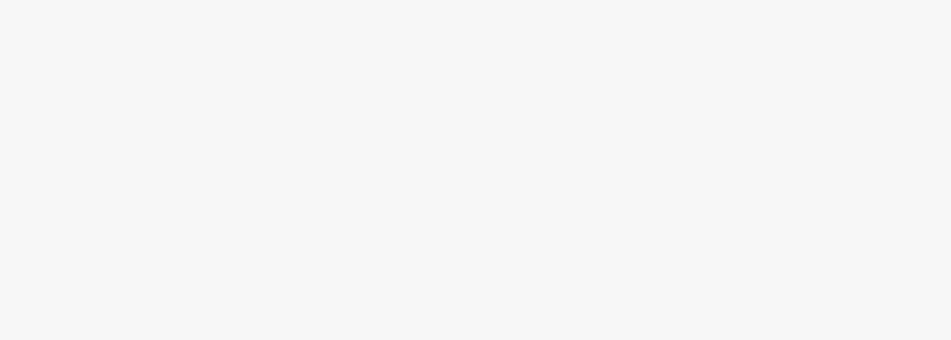
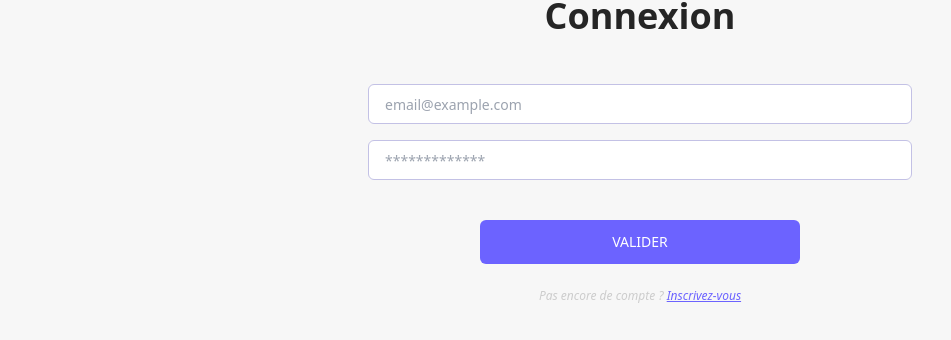
Before and after one commit to Mxlaser/projet-web, a React app in the folder frontend/: page /login in a window 1280 px wide. Before the commit this address led to /dashboard. Shown: the part 204-544 px from the top of the page, without its empty margins (0-951 px from the left). Built offline with nearby package versions, Linux system fonts and the light colour scheme; no server answers; sample sign-in values are in the browser's storage; the HTML template or start-up script is replaced by a standard one.

Commit message:
fix login and register

```diff
--- a/frontend/src/pages/LoginPage.jsx
+++ b/frontend/src/pages/LoginPage.jsx
@@ -1,23 +1,16 @@
-import { useEffect, useState } from "react";
+import { useState } from "react";
 import { Link, useNavigate } from "react-router-dom";
 import { useAuth } from "../context/AuthContext";
 import { login } from "../services/AuthService";
 
 export default function LoginPage() {
   const navigate = useNavigate();
-  const { isAuthenticated, setToken } = useAuth();
+  const { setToken } = useAuth();
 
   const [email, setEmail] = useState("");
   const [password, setPassword] = useState("");
-
   const [loading, setLoading] = useState(false);
   const [error, setError] = useState("");
-
-  useEffect(() => {
-    if (isAuthenticated) {
-      navigate("/dashboard", { replace: true });
-    }
-  }, [isAuthenticated, navigate]);
 
   async function handleSubmit(e) {
     e.preventDefault();
@@ -30,15 +23,20 @@ export default function LoginPage() {
 
     try {
       setLoading(true);
-      const data = await login(email, password); // attend { token: "..." }
-      if (!data?.token) {
-        setError("Réponse API invalide : token manquant.");
-        return;
+
+      const data = await login(email, password);
+
+      const token =
+        data.token || data.accessToken || data.access_token;
+
+      if (!token) {
+        throw new Error("Token manquant dans la réponse API");
       }
-      setToken(data.token);
+
+      setToken(token);
       navigate("/dashboard", { replace: true });
     } catch (err) {
-      setError("Connexion échouée. Vérifie tes identifiants ou l’API.");
+      setError("Connexion échouée. Vérifie tes identifiants.");
     } finally {
       setLoading(false);
     }
@@ -57,7 +55,6 @@ export default function LoginPage() {
           </span>
         </div>
 
-        {/* Titre */}
         <h1 className="text-4xl font-semibold text-[#252525] mt-6">
           Connexion
         </h1>
@@ -71,31 +68,32 @@ export default function LoginPage() {
             placeholder="email@example.com"
             value={email}
             onChange={(e) => setEmail(e.target.value)}
-            className="w-full h-10 rounded-md border border-[#c3c1e5] px-4 text-sm text-[#252525] placeholder:text-[#c3c1e5] focus:outline-none focus:border-[#6c63ff] focus:ring-2 focus:ring-[#6c63ff]/60"
+            className="w-full h-10 rounded-md border border-[#c3c1e5] px-4 text-sm focus:outline-none focus:border-[#6c63ff] focus:ring-2 focus:ring-[#6c63ff]/60"
           />
+
           <input
             type="password"
-            placeholder="********************"
+            placeholder="*************"
             value={password}
             onChange={(e) => setPassword(e.target.value)}
-            className="w-full h-10 rounded-md border border-[#c3c1e5] px-4 text-sm text-[#252525] placeholder:text-[#c3c1e5] focus:outline-none focus:border-[#6c63ff] focus:ring-2 focus:ring-[#6c63ff]/60"
+            className="w-full h-10 rounded-md border border-[#c3c1e5] px-4 text-sm focus:outline-none focus:border-[#6c63ff] focus:ring-2 focus:ring-[#6c63ff]/60"
           />
 
-          {/* ✅ message d’erreur */}
           {error && (
-            <p className="text-sm text-red-600 text-center">{error}</p>
+            <p className="text-sm text-red-600 text-center">
+              {error}
+            </p>
           )}
 
           <button
             type="submit"
             disabled={loading}
-            className="mt-6 h-11 w-full max-w-xs mx-auto rounded-md bg-[#6c63ff] text-[#f7f7f7] text-sm font-medium tracking-wide uppercase hover:bg-[#5a52e0] transition-colors disabled:opacity-60 disabled:cursor-not-allowed"
+            className="mt-6 h-11 w-full max-w-xs mx-auto rounded-md bg-[#6c63ff] text-white text-sm font-medium uppercase hover:bg-[#5a52e0] disabled:opacity-60"
           >
             {loading ? "Connexion..." : "Valider"}
           </button>
         </form>
 
-        {/* Lien d'inscription */}
         <p className="mt-6 text-center text-xs italic text-[#cccccc]">
           Pas encore de compte ?{" "}
           <Link to="/signup" className="text-[#6c63ff] underline">
--- a/frontend/src/pages/SignupPage.jsx
+++ b/frontend/src/pages/SignupPage.jsx
@@ -1,44 +1,89 @@
-import { Link } from "react-router-dom";
+import { useState } from "react";
+import { Link, useNavigate } from "react-router-dom";
+import { register } from "../services/AuthService";
 
 export default function SignupPage() {
+  const navigate = useNavigate();
+
+  const [email, setEmail] = useState("");
+  const [password, setPassword] = useState("");
+  const [loading, setLoading] = useState(false);
+  const [error, setError] = useState("");
+  const [success, setSuccess] = useState("");
+
+  async function handleSubmit(e) {
+    e.preventDefault();
+    setError("");
+    setSuccess("");
+
+    if (!email || !password) {
+      setError("Veuillez renseigner email et mot de passe.");
+      return;
+    }
+
+    try {
+      setLoading(true);
+
+      // Ton backend est censé être sur /api/auth/register
+      await register({ email, password });
+
+      setSuccess("Compte créé. Redirection vers la connexion...");
+      setTimeout(() => navigate("/login", { replace: true }), 600);
+    } catch (err) {
+      // Affiche un message simple + utile
+      const msg =
+        err?.response?.data?.message ||
+        err?.response?.data?.error ||
+        "Inscription échouée. Vérifie si l'email existe déjà.";
+      setError(typeof msg === "string" ? msg : "Inscription échouée.");
+    } finally {
+      setLoading(false);
+    }
+  }
+
   return (
     <div className="min-h-screen bg-[#f7f7f7] flex flex-col items-center justify-start">
-      {/* Logo */}
       <div className="mt-16 flex flex-col items-center gap-4">
         <div className="bg-[#6c63ff] text-white w-24 h-24 flex items-center justify-center relative overflow-hidden">
           <span className="absolute text-[52px] left-3 top-[-2px] font-serif">T</span>
           <span className="absolute text-[52px] right-3 top-[10px] font-serif">D</span>
         </div>
 
-        {/* Titre */}
         <h1 className="text-4xl font-semibold text-[#252525] mt-6">
           Inscription
         </h1>
       </div>
 
-      {/* Formulaire */}
       <div className="mt-12 w-full max-w-xl px-4">
-        <form className="flex flex-col gap-4">
+        <form onSubmit={handleSubmit} className="flex flex-col gap-4">
           <input
             type="email"
             placeholder="email@example.com"
-            className="w-full h-10 rounded-md border border-[#c3c1e5] px-4 text-sm text-[#252525] placeholder:text-[#c3c1e5] focus:outline-none focus:border-[#6c63ff] focus:ring-2 focus:ring-[#6c63ff]/60"
+            value={email}
+            onChange={(e) => setEmail(e.target.value)}
+            className="w-full h-10 rounded-md border border-[#c3c1e5] px-4 text-sm focus:outline-none focus:border-[#6c63ff] focus:ring-2 focus:ring-[#6c63ff]/60"
           />
+
           <input
             type="password"
             placeholder="********************"
-            className="w-full h-10 rounded-md border border-[#c3c1e5] px-4 text-sm text-[#252525] placeholder:text-[#c3c1e5] focus:outline-none focus:border-[#6c63ff] focus:ring-2 focus:ring-[#6c63ff]/60"
+            value={password}
+            onChange={(e) => setPassword(e.target.value)}
+            className="w-full h-10 rounded-md border border-[#c3c1e5] px-4 text-sm focus:outline-none focus:border-[#6c63ff] focus:ring-2 focus:ring-[#6c63ff]/60"
           />
+
+          {error && <p className="text-sm text-red-600 text-center">{error}</p>}
+          {success && <p className="text-sm text-green-600 text-center">{success}</p>}
 
           <button
             type="submit"
-            className="mt-6 h-11 w-full max-w-xs mx-auto rounded-md bg-[#6c63ff] text-[#f7f7f7] text-sm font-medium tracking-wide uppercase hover:bg-[#5a52e0] transition-colors"
+            disabled={loading}
+            className="mt-6 h-11 w-full max-w-xs mx-auto rounded-md bg-[#6c63ff] text-white text-sm font-medium tracking-wide uppercase hover:bg-[#5a52e0] transition-colors disabled:opacity-60"
           >
-            Valider
+            {loading ? "Création..." : "Valider"}
           </button>
         </form>
 
-        {/* Lien de connexion */}
         <p className="mt-6 text-center text-xs italic text-[#cccccc]">
           Déjà un compte ?{" "}
           <Link to="/login" className="text-[#6c63ff] underline">
--- a/frontend/src/services/AuthService.js
+++ b/frontend/src/services/AuthService.js
@@ -1,7 +1,10 @@
 import { api } from "../api/axios";
 
 export async function login(email, password) {
-  const res = await api.post("/api/auth/login", { email, password });
+  const res = await api.post("/api/auth/login", {
+    email,
+    password,
+  });
   return res.data;
 }
 
```
